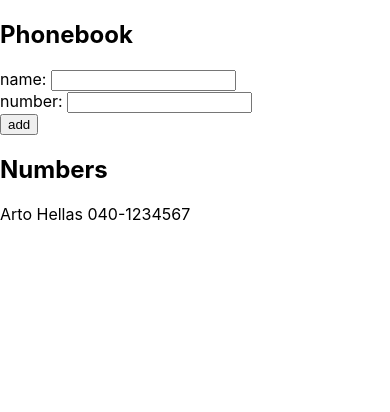
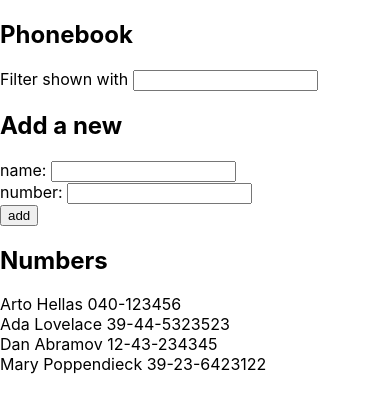
Before and after one commit to carolinamari/fullstack2020, a React (Create React App) app in the folder part2/phonebook/: page / in a window 390 px wide. Shown: the top 412 px of the page. Built offline with nearby package versions, Linux system fonts and the light colour scheme.

Commit message:
phonebook: step 4

```diff
--- a/part2/phonebook/src/App.js
+++ b/part2/phonebook/src/App.js
@@ -1,14 +1,15 @@
 import React, { useState } from 'react'
 
 const App = () => {
-  const [ persons, setPersons ] = useState([
-    {
-      name: 'Arto Hellas',
-      number: '040-1234567'
-    }
+  const [persons, setPersons] = useState([
+    { name: 'Arto Hellas', number: '040-123456' },
+    { name: 'Ada Lovelace', number: '39-44-5323523' },
+    { name: 'Dan Abramov', number: '12-43-234345' },
+    { name: 'Mary Poppendieck', number: '39-23-6423122' }
   ])
   const [ newName, setNewName ] = useState('')
   const [ newNumber, setNewNumber ] = useState('')
+  const [ filterName, setFilterName ] = useState('')
 
   const addName = (event) => {
     event.preventDefault()
@@ -30,19 +31,23 @@ const App = () => {
   }
 
   const handleNameChange = (event) => setNewName(event.target.value)
+  const handleNumberChange = (event) => setNewNumber(event.target.value)
+  const handleFilterChange = (event) => setFilterName(event.target.value)
 
-  const handleNumberChange = (event) => setNewNumber(event.target.value)
+  const personsToShow = persons.filter(person => person.name.toLowerCase().includes(filterName.toLowerCase()))
 
   return (
     <div>
       <h2>Phonebook</h2>
+      <div>Filter shown with <input value={filterName} onChange={handleFilterChange} /></div>
+      <h2>Add a new</h2>
       <form onSubmit={addName}>
         <div>name: <input value={newName} onChange={handleNameChange} /></div>
         <div>number: <input value={newNumber} onChange={handleNumberChange} /></div>
         <div><button type="submit">add</button></div>
       </form>
       <h2>Numbers</h2>
-      <div>{persons.map(person => <div key={person.name}>{person.name} {person.number}</div>)}</div>
+      <div>{personsToShow.map(person => <div key={person.name}>{person.name} {person.number}</div>)}</div>
     </div>
   )
 }
```
Also changed, not shown: 1 other file (tests, documents, lock files or other folders).
